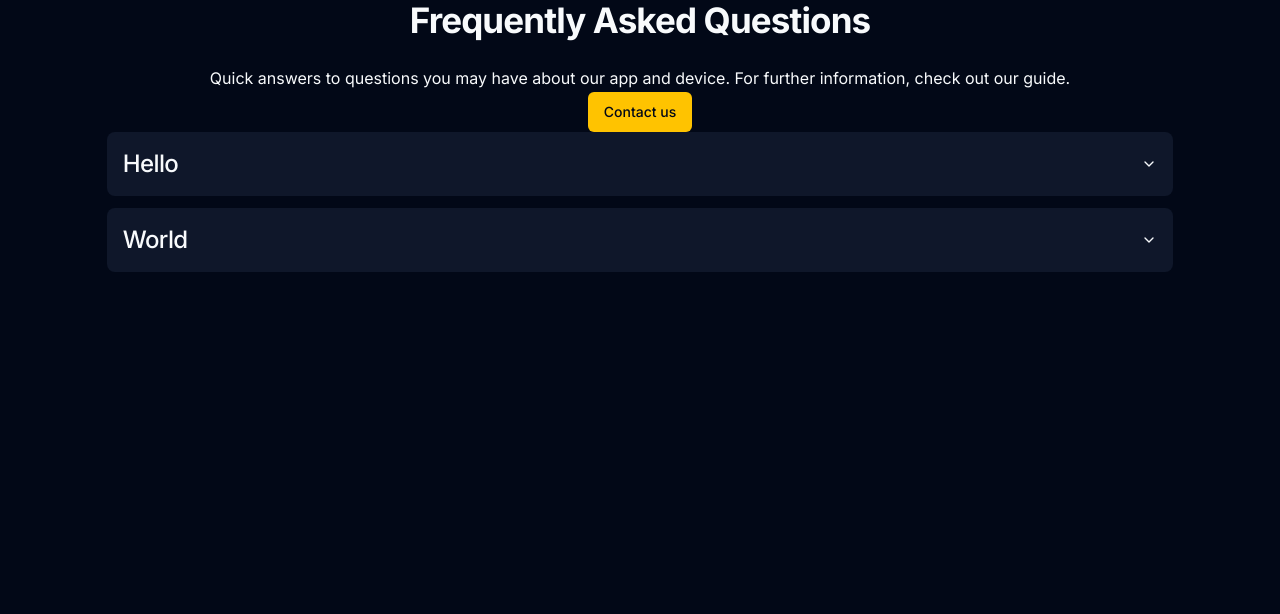
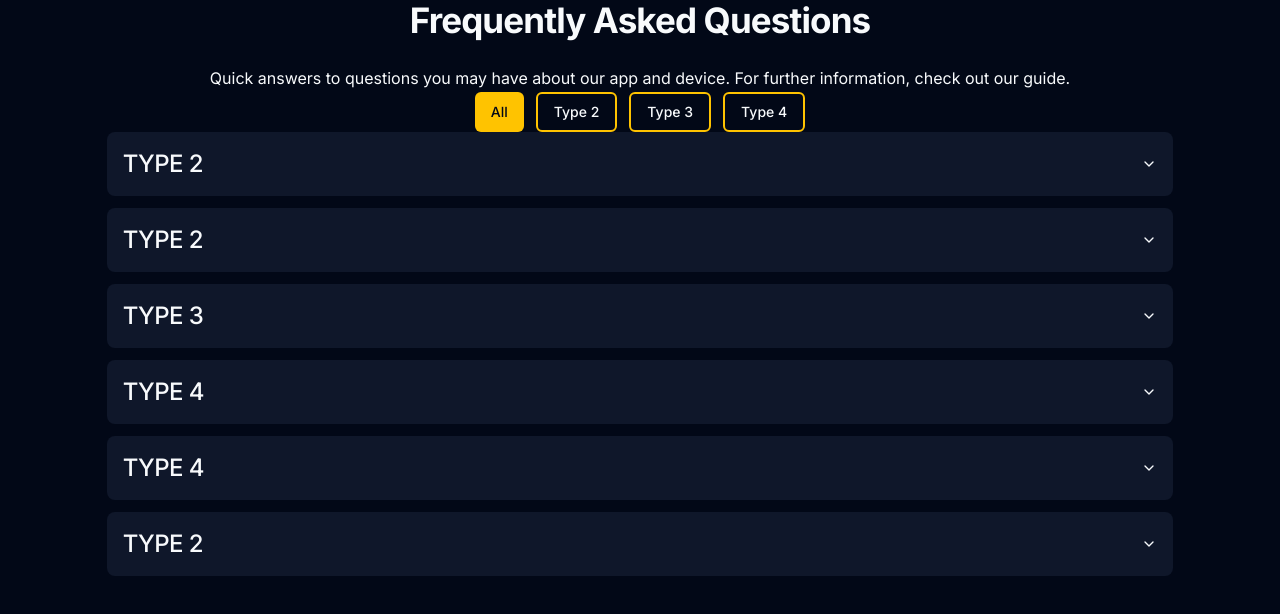
Before and after one commit to seoyeong643/drive-insight-website, a Next.js app: page /faq in a window 1280 px wide. Shown: the top 614 px of the page. Built offline with nearby package versions, Linux system fonts and the light colour scheme.

Commit message:
Implemented FAQ Page

```diff
--- a/app/faq/page.tsx
+++ b/app/faq/page.tsx
@@ -1,3 +1,5 @@
+"use client";
+
 import {
     Accordion,
     AccordionContent,
@@ -5,10 +7,15 @@ import {
     AccordionTrigger,
 } from "@/components/ui/accordion";
 import { Button } from "@/components/ui/button";
-import { faq } from "@/constants/faq";
-import Link from "next/link";
+import { Category, faq } from "@/constants/faq";
+import { useState } from "react";
 
 export default function FAQ() {
+    // Keeps track of the selected category
+    const [selectedCategory, setSelectedCategory] = useState<Category>(
+        Category.ALL,
+    );
+
     return (
         <div className="flex flex-col items-center justify-center">
             <h1
@@ -23,9 +30,27 @@ export default function FAQ() {
                 device. For further information, check out our guide.
             </p>
 
-            <Button asChild>
-                <Link href="/support">Contact us</Link>
+            <div className="flex flex-row gap-3">
+                {Object.values(Category).map((category) => {
+                    return (
+                        <Button
+                            key={category}
+                            onClick={() => setSelectedCategory(category)}
+                            className={
+                                category === selectedCategory
+                                    ? ""
+                                    : "border-2 border-primary"
+                            }
+                            variant={
+                                category === selectedCategory
+                                    ? "default"
+                                    : "outline"
+                            }>
+                            {category}
                         </Button>
+                    );
+                })}
+            </div>
 
             <Accordion
                 type="single"
@@ -33,14 +58,20 @@ export default function FAQ() {
                 className="mx-auto flex w-5/6 flex-col gap-3">
                 {faq.map((item, index) => {
                     return (
+                        (item.category === selectedCategory ||
+                            selectedCategory === Category.ALL) && (
                             <AccordionItem
                                 value={index.toString()}
                                 key={index.toString()}>
-                            <AccordionTrigger>{item.title}</AccordionTrigger>
+                                <AccordionTrigger>
+                                    {item.title}
+                                </AccordionTrigger>
                                 <AccordionContent>
                                     {item.description}
+                                    {item.category}
                                 </AccordionContent>
                             </AccordionItem>
+                        )
                     );
                 })}
             </Accordion>
--- a/constants/faq.ts
+++ b/constants/faq.ts
@@ -1,10 +1,40 @@
-export const faq: { title: string; description: string }[] = [
+export enum Category {
+    ALL = "All",
+    TYPE2 = "Type 2",
+    TYPE3 = "Type 3",
+    TYPE4 = "Type 4",
+}
+
+export const faq: { title: string; description: string; category: Category }[] =
+    [
         {
-        title: "Hello",
+            title: "TYPE 2",
             description: "lorem ipsum",
+            category: Category.TYPE2,
         },
         {
-        title: "World",
+            title: "TYPE 2",
             description: "lorem ipsum",
+            category: Category.TYPE2,
+        },
+        {
+            title: "TYPE 3",
+            description: "lorem ipsum",
+            category: Category.TYPE3,
+        },
+        {
+            title: "TYPE 4",
+            description: "lorem ipsum",
+            category: Category.TYPE4,
+        },
+        {
+            title: "TYPE 4",
+            description: "lorem ipsum",
+            category: Category.TYPE4,
+        },
+        {
+            title: "TYPE 2",
+            description: "lorem ipsum",
+            category: Category.TYPE2,
         },
     ];
```
Lines whose indentation alone changed are shown as unchanged.
